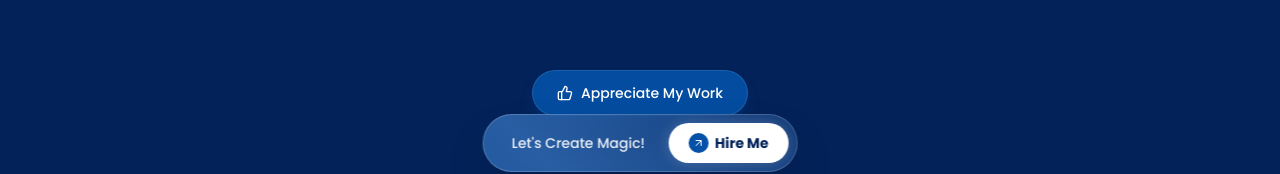
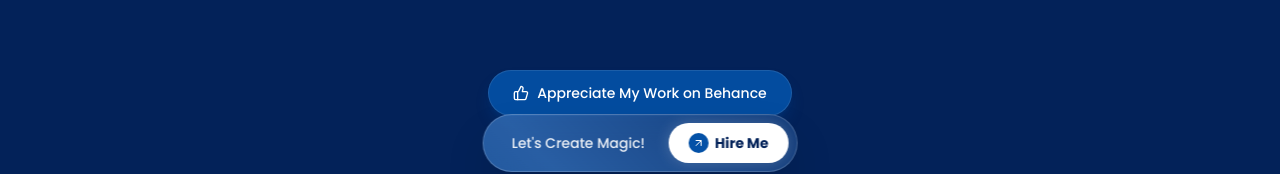
Before and after one commit to belalvisuals-del/belalvisuals-portfolio, a React (Vite) app: page /designs in a window 1280 px wide. Shown: the part 604-778 px from the top of the page. Built offline with nearby package versions, Linux system fonts and the light colour scheme; no server answers; the database is empty.

Commit message:
Update DesignsPage.tsx

```diff
--- a/src/components/DesignsPage.tsx
+++ b/src/components/DesignsPage.tsx
@@ -29,7 +29,7 @@ const DesignsPage: React.FC<DesignsPageProps> = ({ items }) => {
           className="inline-flex items-center gap-2 px-6 py-3 bg-primary-blue/90 hover:bg-[#1769ff] text-white font-medium text-sm rounded-full transition-all duration-300 shadow-lg shadow-primary-blue/30 hover:scale-[1.02] border border-white/10"
         >
           <ThumbsUp size={16} className="text-white" />
-          Appreciate My Work
+          Appreciate My Work on Behance
         </motion.a>
       </div>
 
```
